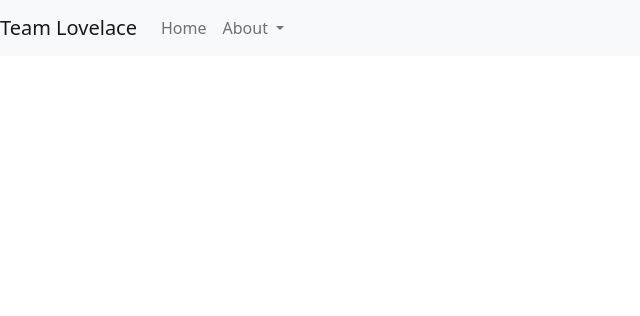
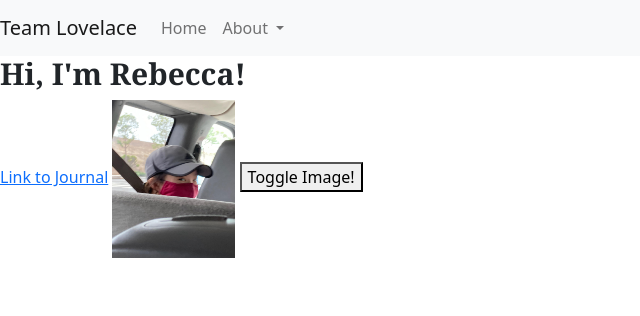
Before and after one commit to TheRadRabbidRabbit/Team-Lovelace, a Flask app: page /rebecca in a window 1280 px wide. Shown: the top 316 px of the page, without its empty margins (0-640 px from the left). Run offline with Flask 2, Linux system fonts and the light colour scheme; data that the repository does not hold is empty.

Commit message:
Update navbar, individual page

```diff
--- a/main.py
+++ b/main.py
@@ -1,3 +1,4 @@
+import requests
 from flask import Flask, render_template, request
 
 # create an instance of flask object
@@ -26,9 +27,22 @@ def justin():
     return render_template("justin.html")
 
 
-@app.route("/rebecca")
+@app.route("/rebecca", methods=["GET", "POST"])
 def rebecca():
-    return render_template("rebecca.html")
+    url = "https://free-nba.p.rapidapi.com/players"
+
+    querystring = {"page":"0","per_page":"25","search":"curry"}
+
+    headers = {
+        'x-rapidapi-host': "free-nba.p.rapidapi.com",
+        'x-rapidapi-key': "199e385baamshc0a4c645191a179p191ebdjsn70f0155c5394"
+    }
+
+    response = requests.request("GET", url, headers=headers, params=querystring)
+
+    players = response.json()
+
+    return render_template("rebecca.html", players=players)
 
 
 @app.route("/tianbin")
--- /dev/null
+++ b/static/css/rebecca.css
@@ -0,0 +1,8 @@
+h1 {
+    font-size: 30px;
+    font-family: "Georgia", serif;
+    font-weight: bold;
+}
+p {
+    font-size: 15px;
+}
--- a/templates/fragments/navbar.html
+++ /dev/null
@@ -1,22 +0,0 @@
-<ul class="navbar-nav mr-auto">
-    <!--root menu -->
-    <li class="nav-item active">
-        <a class="nav-link" href="/">Home</a>
-    </li>
-</ul>
-<div class="collapse navbar-collapse" id="navbarNavDarkDropdown">
-    <ul class="navbar-nav">
-        <li class="nav-item dropdown">
-            <a class="nav-link dropdown-toggle" href="#" id="navbarDarkDropdownMenuLink" role="button" data-bs-toggle="dropdown" aria-expanded="false">
-                About
-            </a>
-            <ul class="dropdown-menu dropdown-menu-dark" aria-labelledby="navbarDarkDropdownMenuLink">
-                <li><a class="dropdown-item" href="/allie">Allie</a></li>
-                <li><a class="dropdown-item" href="/gabriel">Gabriel</a></li>
-                <li><a class="dropdown-item" href="/justin">Justin</a></li>
-                <li><a class="dropdown-item" href="/rebecca">Rebecca</a></li>
-                <li><a class="dropdown-item" href="/tianbin">Tianbin</a></li>
-            </ul>
-        </li>
-    </ul>
-</div>
--- a/templates/layout.html
+++ b/templates/layout.html
@@ -36,7 +36,7 @@
         </button>
         <!-- Bootstrap menus -->
         <div class="collapse navbar-collapse" id="navbarSupportedContent">
-            {% include "fragments/navbar.html" %}
+            {% include "navbar.html" %}
             <!-- Dark mode action -->
             <div class="custom-control custom-switch">
                 <!--<input type="checkbox" onclick="darkFunction()" class="custom-control-input" id="darkSwitch">-->
--- a/templates/navbar.html
+++ b/templates/navbar.html
@@ -3,17 +3,20 @@
     <li class="nav-item active">
         <a class="nav-link" href="/">Home</a>
     </li>
-
-    <li class="nav-item dropdown">
-        <a class="nav-link dropdown-toggle" href="#" id="navbarStarters" role="button" data-toggle="dropdown" aria-haspopup="true" aria-expanded="false">
-            About
-        </a>
-        <div class="dropdown-menu" aria-labelledby="navbarDropdown">
-            <a class="dropdown-item" href="/allie">Allie</a>
-            <a class="dropdown-item" href="/gabriel">Gabriel</a>
-            <a class="dropdown-item" href="/justin">Justin</a>
-            <a class="dropdown-item" href="/rebecca">Rebecca</a>
-            <a class="dropdown-item" href="/tianbin">Tianbin</a>
-        </div>
-    </li>
 </ul>
+<div class="collapse navbar-collapse" id="navbarNavDarkDropdown">
+    <ul class="navbar-nav">
+        <li class="nav-item dropdown">
+            <a class="nav-link dropdown-toggle" href="#" id="navbarDarkDropdownMenuLink" role="button" data-bs-toggle="dropdown" aria-expanded="false">
+                About
+            </a>
+            <ul class="dropdown-menu dropdown-menu-dark" aria-labelledby="navbarDarkDropdownMenuLink">
+                <li><a class="dropdown-item" href="/allie">Allie</a></li>
+                <li><a class="dropdown-item" href="/gabriel">Gabriel</a></li>
+                <li><a class="dropdown-item" href="/justin">Justin</a></li>
+                <li><a class="dropdown-item" href="/rebecca">Rebecca</a></li>
+                <li><a class="dropdown-item" href="/tianbin">Tianbin</a></li>
+            </ul>
+        </li>
+    </ul>
+</div>
--- a/templates/rebecca.html
+++ b/templates/rebecca.html
@@ -1,2 +1,34 @@
 <!DOCTYPE html>
 {% extends "layout.html" %}
+
+{% block meta %}
+    <title>Rebecca Su</title>
+{% endblock %}
+
+{% block style %}
+    <link rel="stylesheet" type="text/css" href="/static/css/rebecca.css">
+{% endblock %}
+
+{% block content %}
+   <script>
+        function toggle() {
+            // using includes because the image source is actually the complete file path, so will not be exactly the same as the HTML
+            if(document.getElementById("img").src.includes(document.getElementById("img1").innerHTML)) {
+                document.getElementById("img").src = document.getElementById("img2").innerHTML;
+            }
+            else {
+                document.getElementById("img").src = document.getElementById("img1").innerHTML;
+            }
+        }
+    </script>
+    <h1>Hi, I'm Rebecca!</h1>
+
+    <a href="https://docs.google.com/document/d/1jgZfroaX7tC0uilEOarsjo7xJjUTaSmEAQq8CU3GvIo/edit?usp=sharing">Link to Journal</a>
+
+    <img id=img alt="" width="123" height="158" src="/static/assets/individ_photos/r1.jpg">
+    <p hidden id="img1">/static/assets/individ_photos/r1.jpg</p>
+    <p hidden id="img2">/static/assets/individ_photos/r2.jpg</p>
+    <button onclick="toggle()">Toggle Image!</button>
+
+    <p>{{ players }}</p>
+{% endblock %}
```
Also changed, not shown: static/assets/food.png (deleted).
